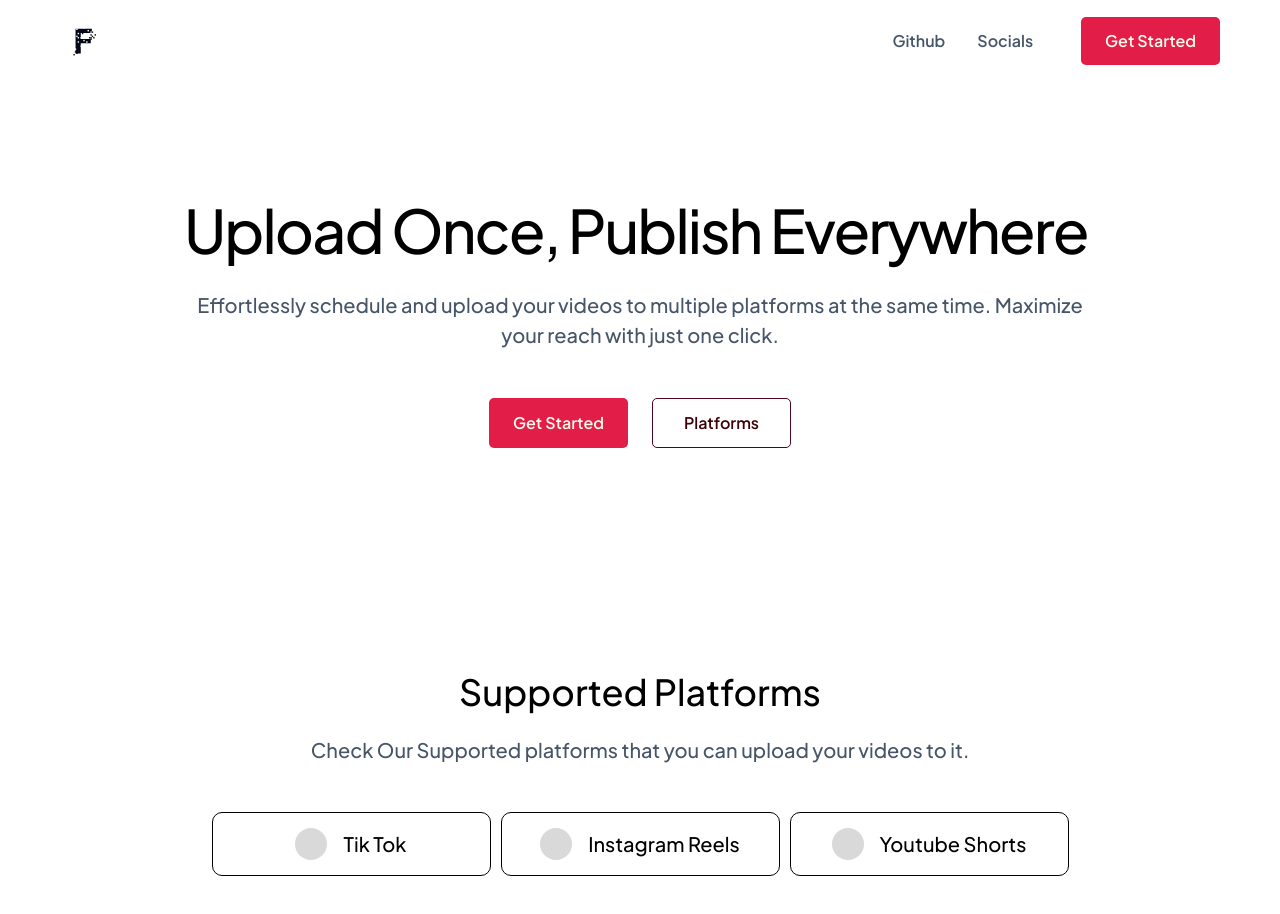
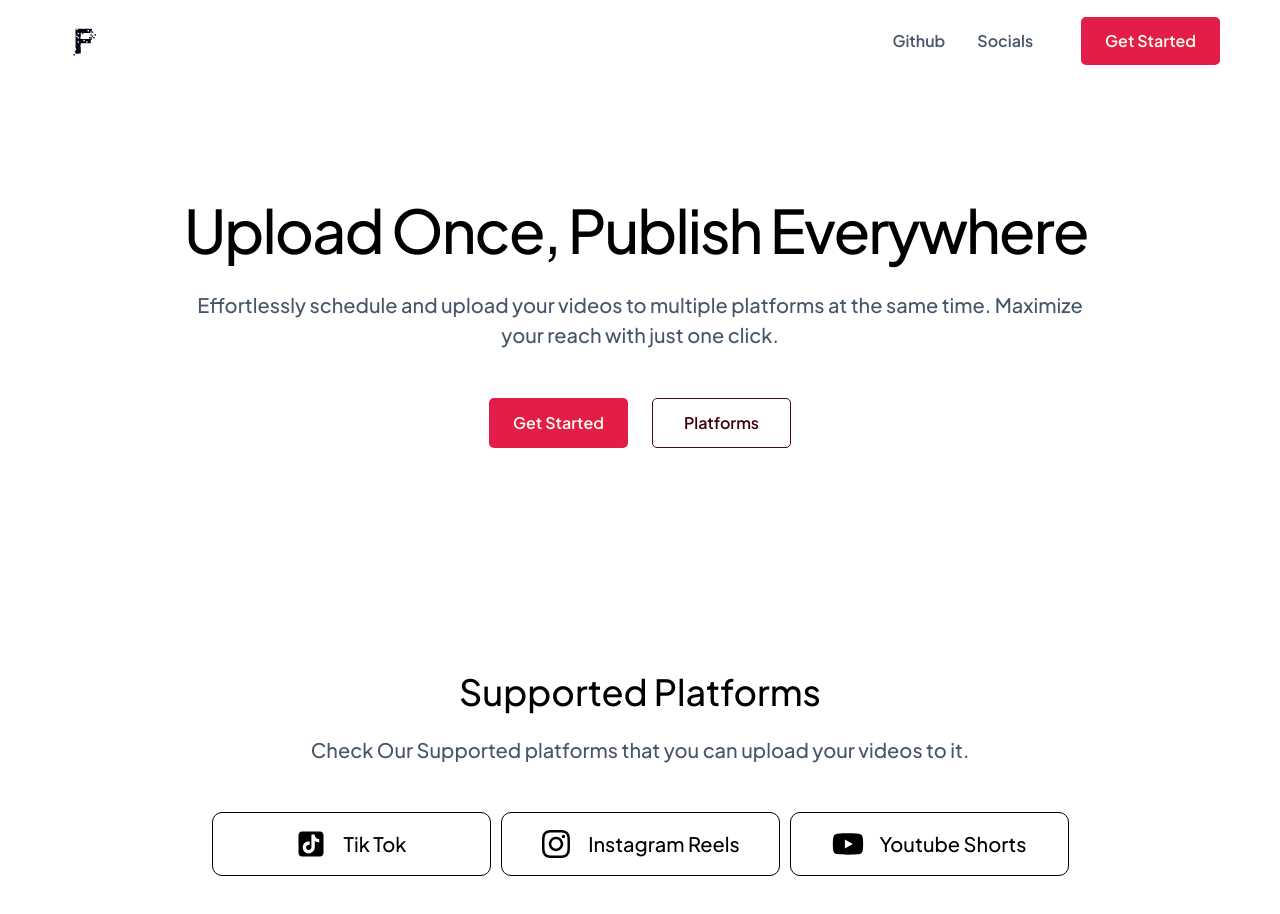
Before and after one commit to mohamedzouine827/fleeeew, a Next.js app: page / in a window 1280 px wide. Shown: the top 914 px of the page. Built offline with nearby package versions, Linux system fonts and the light colour scheme.

Commit message:
Added: some details

```diff
--- a/app/_components/Platforms.tsx
+++ b/app/_components/Platforms.tsx
@@ -1,4 +1,7 @@
 import React from 'react'
+import { FaInstagram,FaYoutube  } from "react-icons/fa6";
+import { AiFillTikTok } from "react-icons/ai";
+
 
 export default function Platforms() {
   return (
@@ -8,16 +11,16 @@ export default function Platforms() {
         <div className="text-slate-600 text-xl font-medium leading-7">Check Our Supported platforms that you can upload your videos to it.</div>
     </div>
     <div className="justify-start items-start gap-2.5  flex">
-        <div className="w-[279px] h-[64px] px-6 py-4 rounded-[10px] border border-black justify-center items-center gap-4 flex">
-            <div className="w-8 h-8 bg-[#d9d9d9] rounded-[27px]" />
+        <div className="w-[279px] h-[64px] cursor-pointer hover:bg-gray-100 transition-colors duration-150 ease-in-out px-6 py-4 rounded-[10px] border border-black justify-center items-center gap-4 flex">
+            <AiFillTikTok className="w-8 h-8  " />
             <div className="text-black text-xl font-medium leading-loose">Tik Tok</div>
         </div>
-        <div className="w-[279px] h-[64px] px-6 py-4 rounded-[10px] border border-black justify-center items-center gap-4 flex">
-            <div className="w-8 h-8 bg-[#d9d9d9] rounded-[27px]" />
+        <div className="w-[279px] h-[64px] cursor-pointer hover:bg-gray-100 transition-colors duration-150 ease-in-out px-6 py-4 rounded-[10px] border border-black justify-center items-center gap-4 flex">
+            <FaInstagram className="w-8 h-8  " />
             <div className="text-black text-xl font-medium leading-loose">Instagram Reels</div>
         </div>
-        <div className="w-[279px] h-[64px] px-6 py-4 rounded-[10px] border border-black justify-center items-center gap-4 flex">
-            <div className="w-8 h-8 bg-[#d9d9d9] rounded-[27px]" />
+        <div className="w-[279px] h-[64px] cursor-pointer hover:bg-gray-100 transition-colors duration-150 ease-in-out px-6 py-4 rounded-[10px] border border-black justify-center items-center gap-4 flex">
+            <FaYoutube className="w-8 h-8  " />
             <div className="text-black text-xl font-medium leading-loose">Youtube Shorts</div>
         </div>
     </div>
```
Also changed, not shown: package.json (+5 -4 lines), 1 other file (tests, documents, lock files or other folders).
